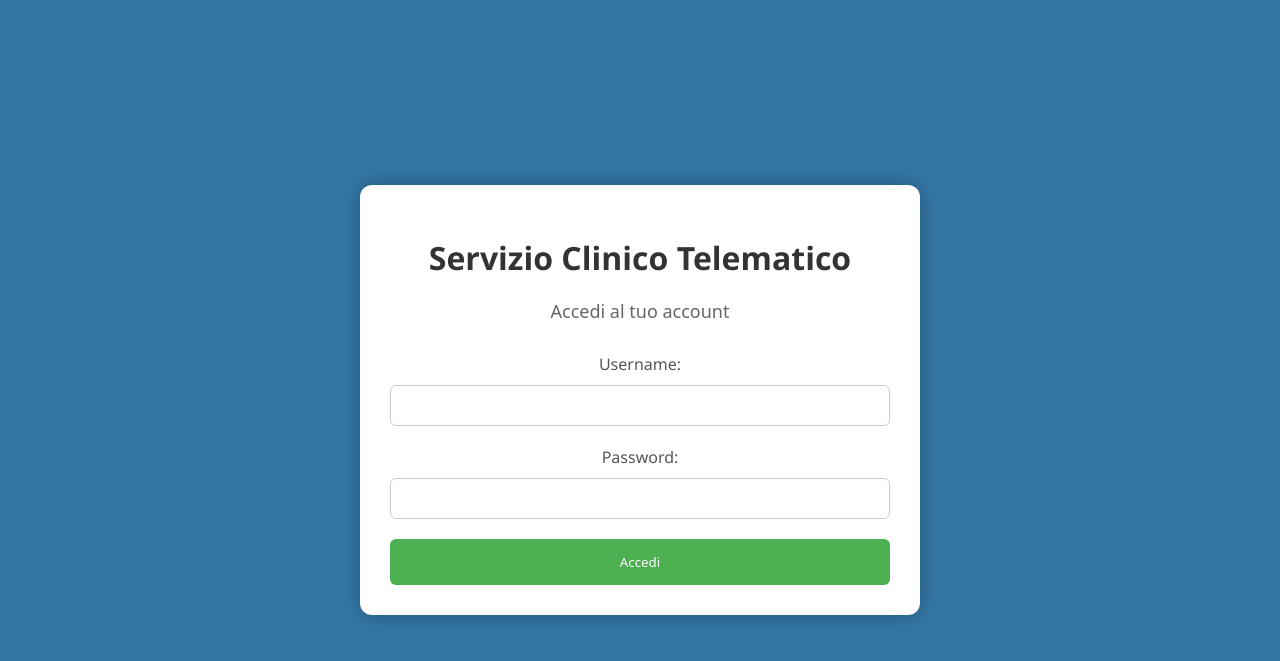
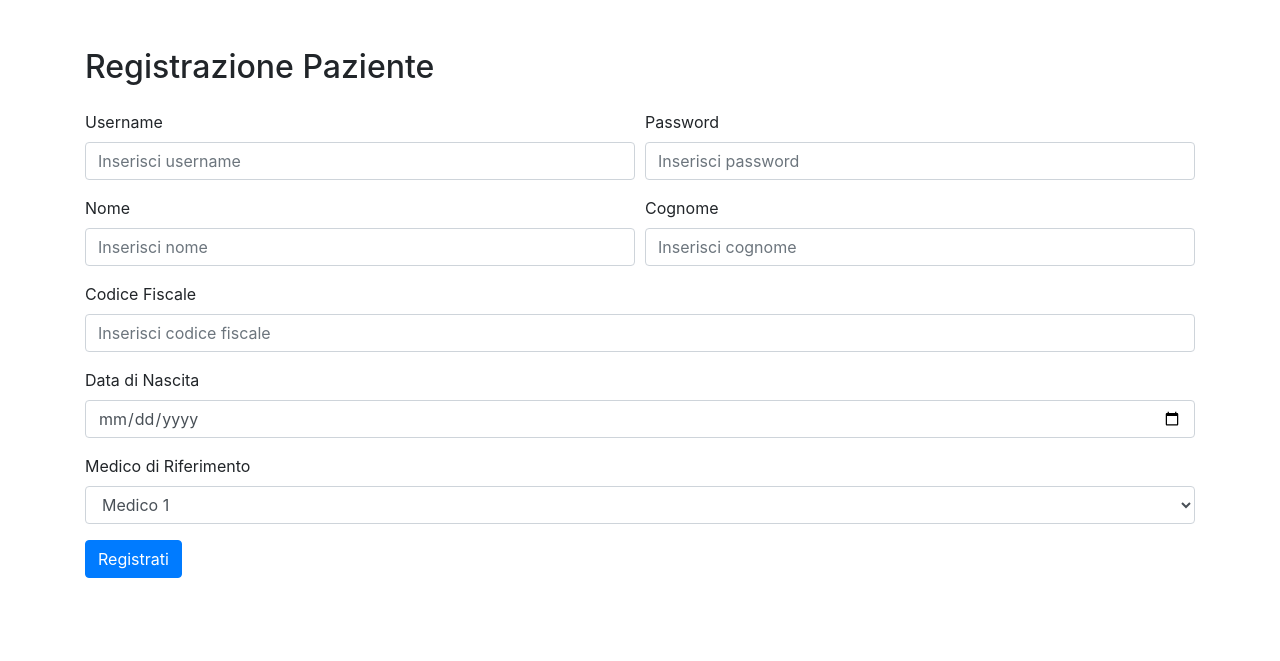
Before and after one commit to DixieIT/Progetto_ing_software_2023, a Flask app: page / in a window 1280 px wide. Shown: the top 661 px of the page. Run offline with Flask 2, Linux system fonts and the light colour scheme; some libraries are stand-ins or nearby versions.

Commit message:
+ registrazione pazienti (da completare)

```diff
--- a/app.py
+++ b/app.py
@@ -4,26 +4,32 @@ from flask import Flask, jsonify, request, render_template, request
 from flask_sqlalchemy import SQLAlchemy
 from datetime import date
 
+# configuro l'app Flask
 app = Flask(__name__)
+# specifico l'url del database sql
 app.config['SQLALCHEMY_DATABASE_URI'] = 'sqlite:///Pazienti.db' # test.db -> Pazienti.db
+# disabilito il monitoraggio delle modifiche al database
 app.config['SQLALCHEMY_TRACK_MODIFICATIONS'] = False
-
 db = SQLAlchemy(app)
 
+# definisco il modello paziente
 class Paziente(db.Model):
+    # Codice_fiscale, nome, cognome, data_di_nascita, username, password, medico
     Codice_fiscale = db.Column(db.String(16), primary_key=True, nullable=False)
+    data_di_nascita = db.Column(db.Date, primary_key=True, nullable=False) #(+) primary_key=True (chiave composta codice fiscale e data di nascita)
     nome = db.Column(db.String(50), nullable=False)
     cognome = db.Column(db.String(50), nullable=False)
-    data_di_nascita = db.Column(db.Date, primary_key=True, nullable=False) #(+) primary_key=True (chiave composta codice fiscale e data di nascita)
     username = db.Column(db.String(50), nullable=True)
     password = db.Column(db.String(50), nullable=True)
     medico = db.Column(db.String(50), nullable=True)
 
 def index():
+    # gestisco richieste post per la creazione di nuovi pazienti
     if request.method == 'POST':
         if not _Codice_fiscale or not _nome or not _cognome or not _data_di_nascita: #(+) check sulla presenza dei dati
             return 'Missing required fields. Please fill in all required fields.'
 
+        # _Codice_fiscale, _nome, _cognome, _data_di_nascita, _username, _password, _hashed_password, _medico
         _Codice_fiscale = request.form['codiceFiscale']
         _nome = request.form['nome']
         _cognome = request.form['cognome']
@@ -32,12 +38,12 @@ def index():
             data_di_nascita = datetime.strptime(_data_di_nascita, '%d-%m-%Y').date()
         except ValueError:
             return 'Invalid date format for dataDiNascita. Use DD-MM-YYYY format.'
-
         _username = request.form['username']
         _password = request.form['password']
         _hashed_password = generate_password_hash(_password, method='sha256') #(+) hash della password
         _medico = request.form['medico']
 
+        # creo un nuovo paziente con le informazioni ricevute
         new_paziente = Paziente(
             Codice_fiscale=_Codice_fiscale,
             nome=_nome,
@@ -48,6 +54,7 @@ def index():
             medico=_medico
         )
 
+        # aggiungo il nuovo paziente al database
         try:
             db.session.add(new_paziente)
             db.session.commit()
@@ -57,10 +64,12 @@ def index():
     else:
         return render_template('index.html', modal_open=False)
 
+# definisco la route principale che reindirizza a index.html
 @app.route('/') #(+) index
 def login():
     return render_template('/index.html')
 
+# definisco la route create-item per la creazione di nuovi pazienti mediante richieste POST
 @app.route('/create-item', methods=['POST'])
 def create_item():
     data = request.json
@@ -73,7 +82,7 @@ def create_item():
         db.session.rollback()
         return jsonify({'error': str(e)}), 500
 
-
+# definisco la route /get-item/<string:cf> per ottenere dettagli di un paziente mediante richieste GET
 @app.route('/get-item/<string:cf>', methods=['GET'])
 def get_item(cf):
     try: #(+) try & except con controllo errori
@@ -92,6 +101,7 @@ def get_item(cf):
     except Exception as e:
         return jsonify({'error': str(e)}), 500
 
+# Definisco la route /update-item/<string:cf> per aggiornare i dettagli di un paziente tramite richieste PUT
 @app.route('/update-item/<string:cf>', methods=['PUT'])
 def update_item(cf):
     if request.method != 'PUT': #(+) controllo sul metodo utilizzato
@@ -110,6 +120,7 @@ def update_item(cf):
             db.session.rollback()
             return jsonify({'error': str(e)}), 500
 
+# Definisco la route /delete-item/<string:cf> per l'eliminazione di un paziente tramite richieste DELETE
 @app.route('/delete-item/<string:cf>', methods=['DELETE'])
 def delete_item(cf):
     item = Paziente.query.get(cf)
@@ -126,10 +137,10 @@ def delete_item(cf):
     except Exception as e:
         db.session.rollback()
         return jsonify({'error': str(e)}), 500
-    finally:
-        db.session.close()
 
 if __name__ == '__main__':
     with app.app_context():
+        # inizializzo il database
         db.create_all()
+    # avvio l'app in modalità debug
     app.run(debug=True)
--- a/templates/index.html
+++ b/templates/index.html
@@ -1,26 +1,60 @@
 <!DOCTYPE html>
-<html lang="it">
+<html lang="en">
 <head>
-    <meta charset="UTF-8">
-    <meta name="viewport" content="width=device-width, initial-scale=1.0">
-    <link rel="stylesheet" href="../static/styles_login.css">
-    <title>Login - Servizio Clinico Telematico</title>
+  <meta charset="UTF-8">
+  <meta name="viewport" content="width=device-width, initial-scale=1, shrink-to-fit=no">
+  <link rel="stylesheet" href="https://stackpath.bootstrapcdn.com/bootstrap/4.3.1/css/bootstrap.min.css">
+  <title>Registrazione Paziente</title>
 </head>
 <body>
 
-    <div class="login-container">
-        <h1>Servizio Clinico Telematico</h1>
-        <p>Accedi al tuo account</p>
-        <form>
-            <label for="username">Username:</label>
-            <input type="text" id="username" name="username" required>
+<div class="container mt-5">
+  <h2 class="mb-4">Registrazione Paziente</h2>
+  <form>
+    <div class="form-row">
+      <div class="form-group col-md-6">
+        <label for="inputUsername">Username</label>
+        <input type="text" class="form-control" id="inputUsername" placeholder="Inserisci username" required>
+      </div>
+      <div class="form-group col-md-6">
+        <label for="inputPassword">Password</label>
+        <input type="password" class="form-control" id="inputPassword" placeholder="Inserisci password" required>
+      </div>
+    </div>
+    <div class="form-row">
+      <div class="form-group col-md-6">
+        <label for="inputNome">Nome</label>
+        <input type="text" class="form-control" id="inputNome" placeholder="Inserisci nome" required>
+      </div>
+      <div class="form-group col-md-6">
+        <label for="inputCognome">Cognome</label>
+        <input type="text" class="form-control" id="inputCognome" placeholder="Inserisci cognome" required>
+      </div>
+    </div>
+    <div class="form-group">
+      <label for="inputCodiceFiscale">Codice Fiscale</label>
+      <input type="text" class="form-control" id="inputCodiceFiscale" placeholder="Inserisci codice fiscale" required>
+    </div>
+    <div class="form-group">
+      <label for="inputDataNascita">Data di Nascita</label>
+      <input type="date" class="form-control" id="inputDataNascita" required>
+    </div>
+    <div class="form-group">
+      <label for="inputMedico">Medico di Riferimento</label>
+      <select class="form-control" id="inputMedico" required>
+        <!-- Opzioni per la selezione del medico -->
+        <option value="medico1">Medico 1</option>
+        <option value="medico2">Medico 2</option>
+        <option value="medico3">Medico 3</option>
+      </select>
+    </div>
+    <button type="submit" class="btn btn-primary">Registrati</button>
+  </form>
+</div>
 
-            <label for="password">Password:</label>
-            <input type="password" id="password" name="password" required>
-
-            <button type="submit">Accedi</button>
-        </form>
-    </div>
+<script src="https://code.jquery.com/jquery-3.3.1.slim.min.js"></script>
+<script src="https://cdnjs.cloudflare.com/ajax/libs/popper.js/1.14.7/umd/popper.min.js"></script>
+<script src="https://stackpath.bootstrapcdn.com/bootstrap/4.3.1/js/bootstrap.min.js"></script>
 
 </body>
 </html>
```
Also changed, not shown: templates/login.html (added, +26 -0 lines).
